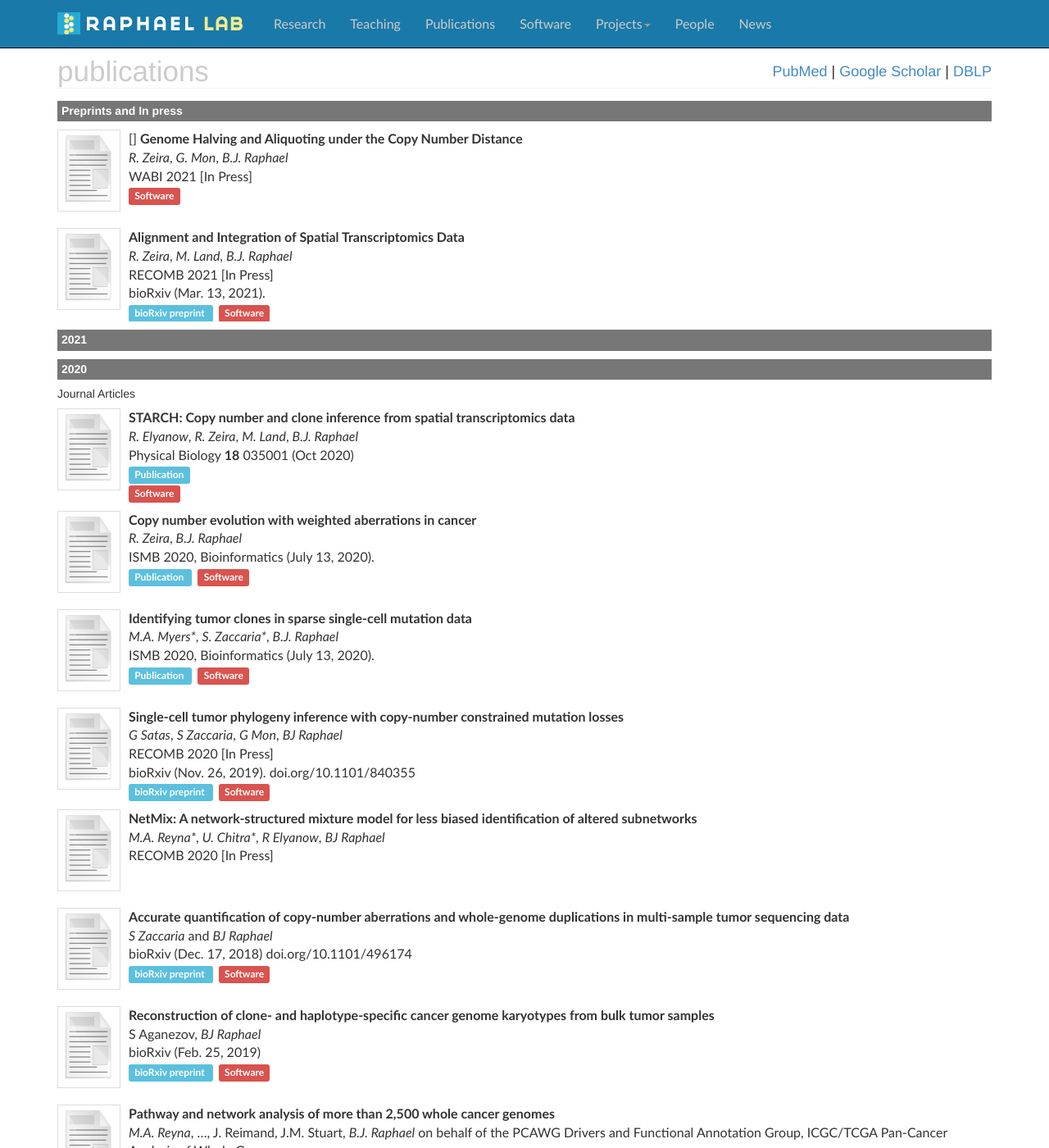
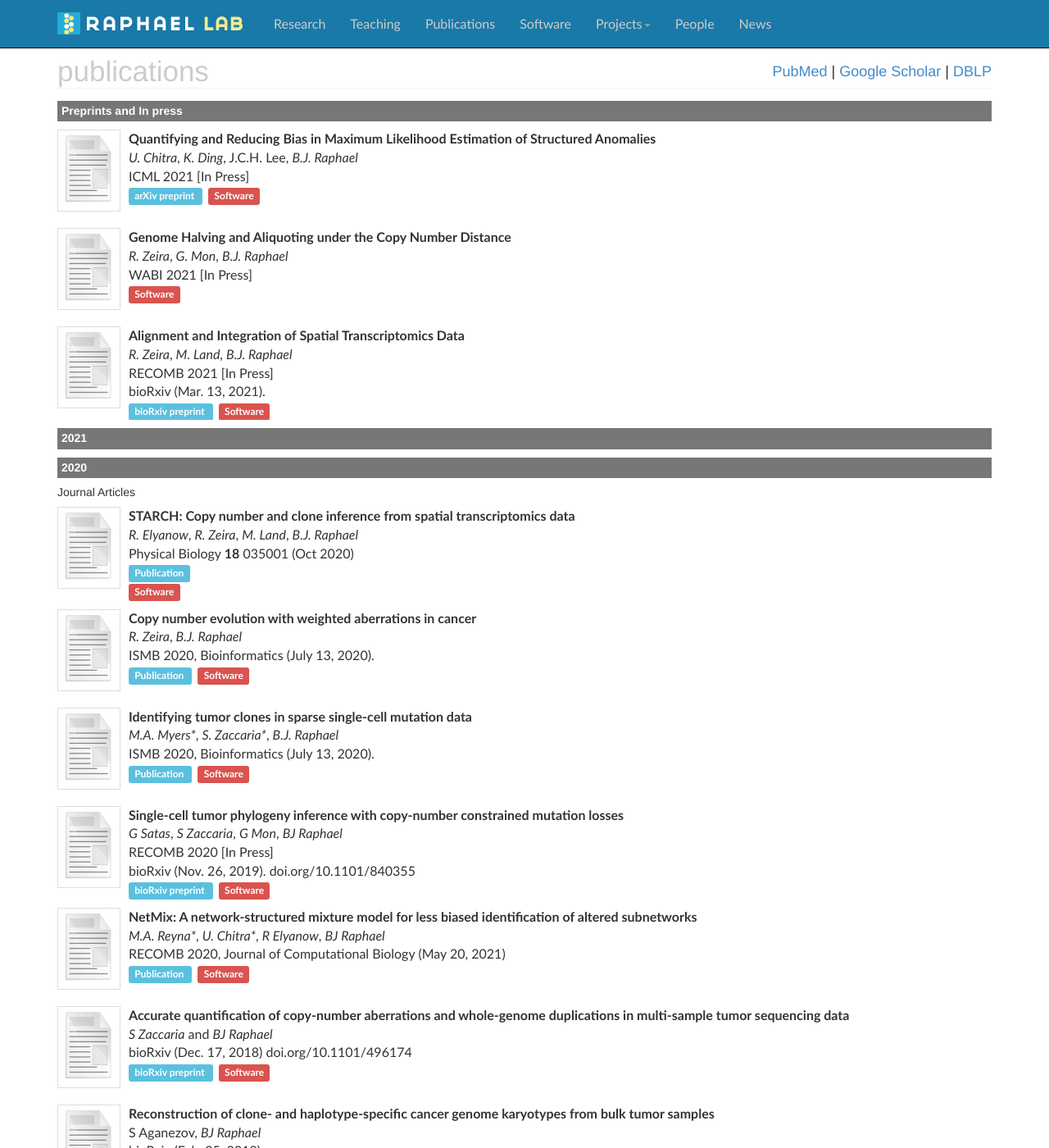
Before and after one commit to raphael-group/raphael-group.github.io, a Jekyll site: the page built from publications/index.md, in a window 1280 px wide and 1400 px high. Shown: the whole window at 82% size. Built offline with Jekyll 4.4.1, drawn with Linux system fonts in a browser that asks for light colours; nearby versions of some CDN libraries; comment, search, counter and statistics services are not loaded.

Commit message:
add icml,netmix

```diff
--- a/publications/index.md
+++ b/publications/index.md
@@ -10,7 +10,21 @@ container_css_class: container publications
 
 ### Preprints and In press ###
 
-* [![CND-aliquoting](../assets/img/papers/missing.svg)]
+* [![structured-anomalies](../assets/img/papers/missing.svg)](https://arxiv.org/abs/2007.07878)
+**Quantifying and Reducing Bias in Maximum Likelihood Estimation of Structured Anomalies**
+
+	_U. Chitra_, _K. Ding_, J.C.H. Lee, _B.J. Raphael_
+
+	ICML 2021 [In Press]
+
+	<span class="label label-info">
+        	<a href="https://arxiv.org/abs/2007.07878" target="_new">arXiv preprint</a>
+    </span>
+	<span class="label label-danger">
+		<a href="https://github.com/raphael-group/structured-anomalies">Software</a>
+	</span>
+
+* [![CND-aliquoting](../assets/img/papers/missing.svg)]()
 **Genome Halving and Aliquoting under the Copy Number Distance**
 
 	_R. Zeira_, _G. Mon_, _B.J. Raphael_
@@ -98,12 +112,19 @@ container_css_class: container publications
 		<a href="https://github.com/raphael-group/scarlet">Software</a>
 	</span>
 
-* [![NetMix](../assets/img/papers/missing.svg)]()
+* [![NetMix](../assets/img/papers/missing.svg)](https://www.liebertpub.com/doi/full/10.1089/cmb.2020.0435)
 **NetMix: A network-structured mixture model for less biased identification of altered subnetworks**
 
 	_M.A. Reyna*_, _U. Chitra*_, _R Elyanow_, _BJ Raphael_
 
-	RECOMB 2020 [In Press]
+	RECOMB 2020, Journal of Computational Biology (May 20, 2021)
+
+	<span class="label label-info">
+       	<a href="https://www.liebertpub.com/doi/full/10.1089/cmb.2020.0435" target="_new">Publication</a>
+    </span>
+	<span class="label label-danger">
+		<a href="https://github.com/raphael-group/netmix/">Software</a>
+	</span>
 
  * [![HATCHet](../assets/img/papers/missing.svg)](https://www.biorxiv.org/content/10.1101/496174v1)
 **Accurate quantification of copy-number aberrations and whole-genome duplications in multi-sample tumor sequencing data**
```
